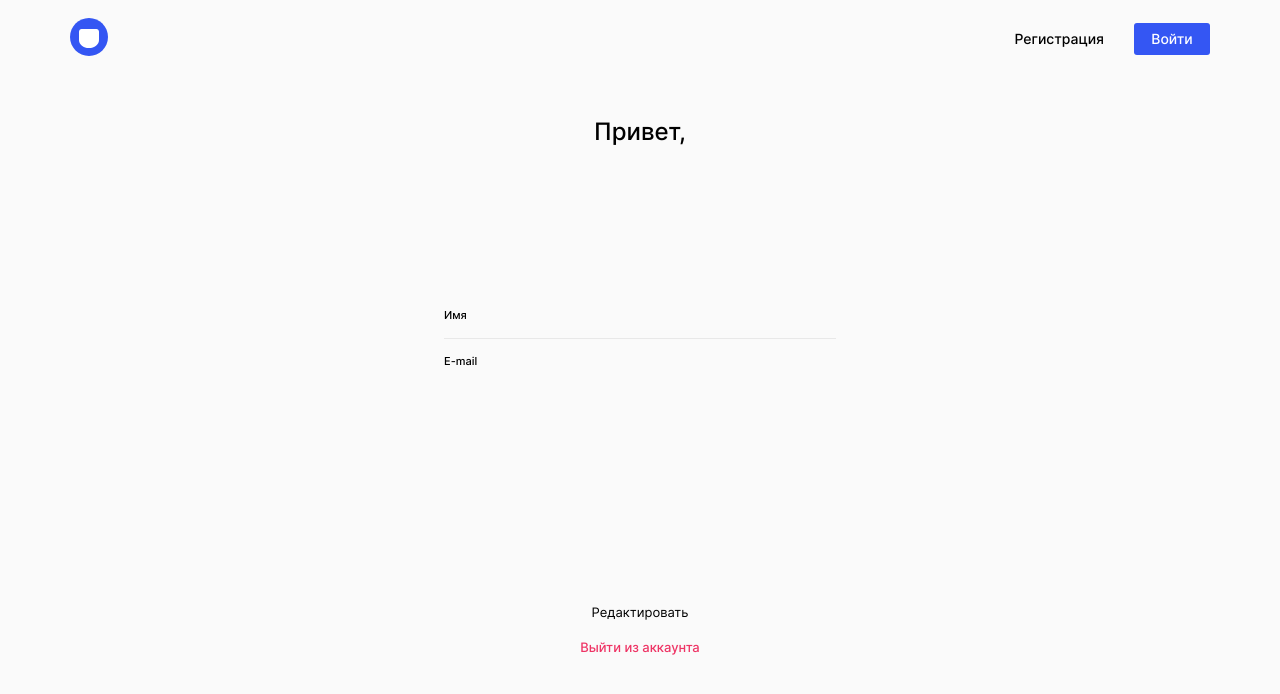
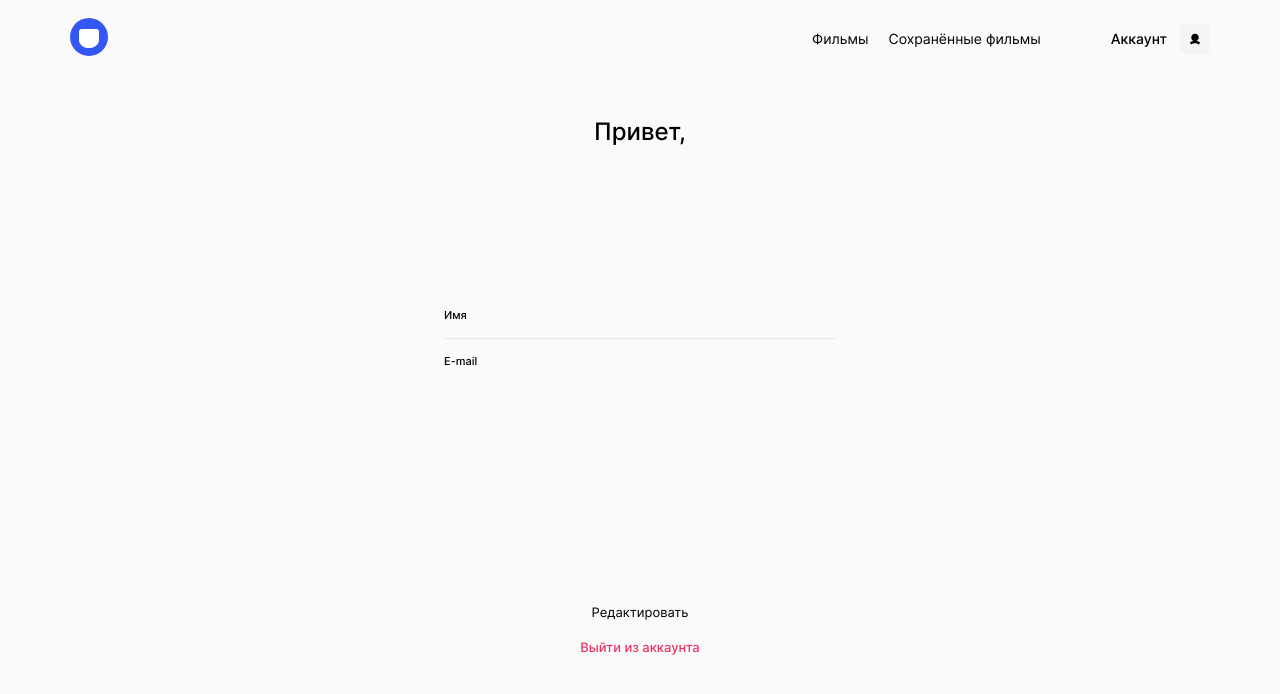
Before and after one commit to NataliaPushkina/movies-explorer-frontend, a React (Create React App) app: page /profile in a window 1280 px wide. Shown: the top 694 px of the page. Built offline with nearby package versions, Linux system fonts and the light colour scheme.

Commit message:
feat: переделать header с помощью роутов

```diff
--- a/src/components/App/App.jsx
+++ b/src/components/App/App.jsx
@@ -116,7 +116,6 @@ function App() {
   const closeModalWindows = () => {
     setIsInfoTooltipPopupOpened(false);
     setIsConfirmWindowOpened(false);
-
   };
 
   const handleOverlay = (e) => {
@@ -146,7 +145,7 @@ function App() {
   return (
     <CurrentUserContext.Provider value={currentUser}>
       <div className="app">
-        {loggedIn && isBurgerOpened ? (
+        {isBurgerOpened ? (
           <BurgerMenu
             loggedIn={loggedIn}
             isBurgerOpened={isBurgerOpened}
--- a/src/components/Header/Header.jsx
+++ b/src/components/Header/Header.jsx
@@ -1,5 +1,5 @@
+import { Route, Switch, useLocation } from "react-router-dom";
 import { Link } from "react-router-dom";
-import { useLocation} from "react-router-dom"
 import logo from "../../images/logo.svg";
 import "./Header.css";
 import Navigation from "../Navigation/Navigation";
@@ -26,9 +26,19 @@ function Header({ loggedIn, isBurgerOpened, onBurgerOpen }) {
         <Link to="/">
           <img src={logo} alt="Логотип" className="link logo-icon" />
         </Link>
+        <Switch>
+          <Route exact path="/">
+            <div className="header_nav">
+              <Link to="/signup" className="link header__item">
+                Регистрация
+              </Link>
+              <Link to="/signin" className="link header__item_signin">
+                Войти
+              </Link>
+            </div>
+          </Route>
 
-        {loggedIn ? (
-          <>
+          <Route exact path="/movies">
             <Wrapper>
               <Navigation
                 loggedIn={loggedIn}
@@ -36,7 +46,6 @@ function Header({ loggedIn, isBurgerOpened, onBurgerOpen }) {
                 onBurgerOpen={onBurgerOpen}
               />
             </Wrapper>
-
             <div className="burger" onClick={onBurgerClick}>
               {isBurgerOpened ? (
                 <div className="burger-close">
@@ -51,17 +60,54 @@ function Header({ loggedIn, isBurgerOpened, onBurgerOpen }) {
                 </>
               )}
             </div>
-          </>
-        ) : (
-          <div className="header_nav">
-            <Link to="/signup" className="link header__item">
-              Регистрация
-            </Link>
-            <Link to="/signin" className="link header__item_signin">
-              Войти
-            </Link>
-          </div>
-        )}
+          </Route>
+          <Route exact path="/saved-movies">
+            <Wrapper>
+              <Navigation
+                loggedIn={loggedIn}
+                isBurgerOpened={isBurgerOpened}
+                onBurgerOpen={onBurgerOpen}
+              />
+            </Wrapper>
+            <div className="burger" onClick={onBurgerClick}>
+              {isBurgerOpened ? (
+                <div className="burger-close">
+                  <span className="burger-close-line burger-close-line_first"></span>
+                  <span className="burger-close-line burger-close-line_second"></span>
+                </div>
+              ) : (
+                <>
+                  <span className="burger__line burger__line_first"></span>
+                  <span className="burger__line burger__line_second"></span>
+                  <span className="burger__line burger__line_third"></span>
+                </>
+              )}
+            </div>
+          </Route>
+          <Route exact path="/profile">
+            <Wrapper>
+              <Navigation
+                loggedIn={loggedIn}
+                isBurgerOpened={isBurgerOpened}
+                onBurgerOpen={onBurgerOpen}
+              />
+            </Wrapper>
+            <div className="burger" onClick={onBurgerClick}>
+              {isBurgerOpened ? (
+                <div className="burger-close">
+                  <span className="burger-close-line burger-close-line_first"></span>
+                  <span className="burger-close-line burger-close-line_second"></span>
+                </div>
+              ) : (
+                <>
+                  <span className="burger__line burger__line_first"></span>
+                  <span className="burger__line burger__line_second"></span>
+                  <span className="burger__line burger__line_third"></span>
+                </>
+              )}
+            </div>
+          </Route>
+        </Switch>
       </div>
     </div>
   );
```
